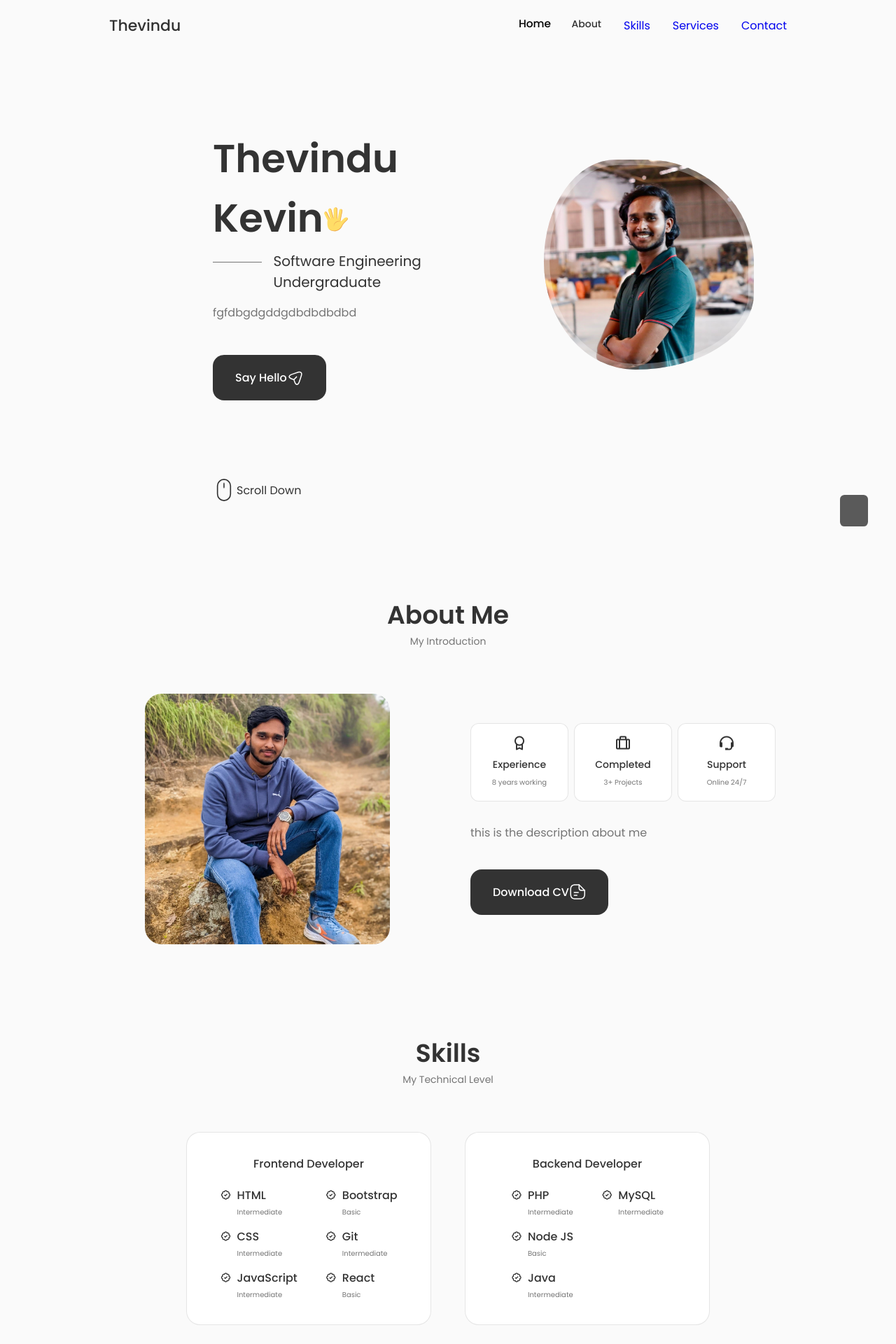
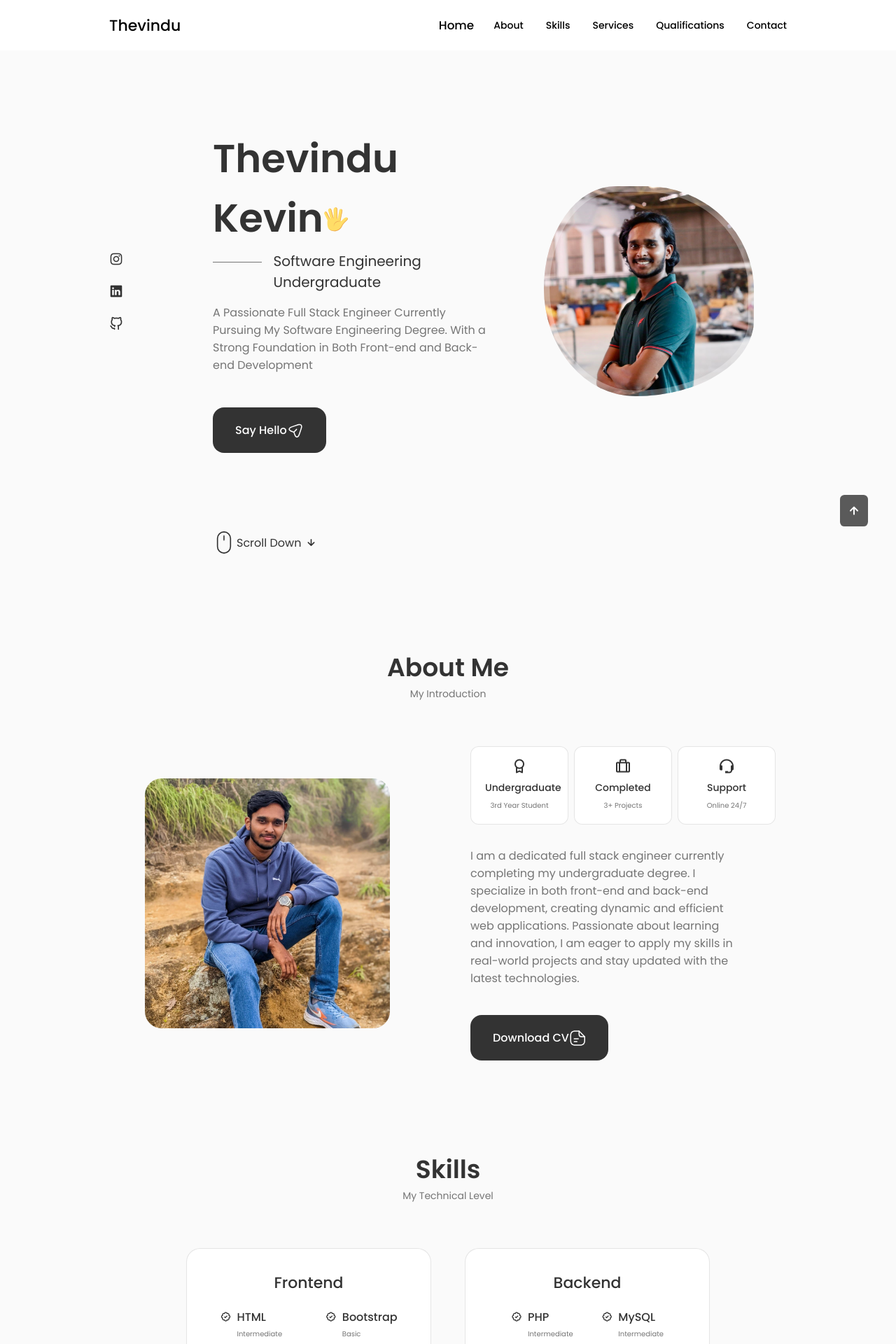
Before and after one commit to ThevinduKevin/Portfolio, a React (Create React App) app in the folder react-first-project/: page / in a window 1280 px wide. Shown: the top 1920 px of the page at 70% size. Built offline with nearby package versions, Linux system fonts and the light colour scheme.

Commit message:
Commit changes

```diff
--- a/react-first-project/src/components/about/About.jsx
+++ b/react-first-project/src/components/about/About.jsx
@@ -1,7 +1,7 @@
 import React from 'react';
 import "./about.css";
 import AboutImg from "../../assets/about.jpg";
-import CV from "../../assets/thevindu-cv.pdf";
+import CV from "../../assets/SE-2020-057-Thevindu.pdf";
 import Info from './Info';
 
 const About = () => {
@@ -16,7 +16,9 @@ const About = () => {
             <div className="about_data">
                 <Info />
 
-                <p className="about_description">this is the description about me</p>
+                <p className="about_description">I am a dedicated full stack engineer currently completing my undergraduate degree.
+                 I specialize in both front-end and back-end development, creating dynamic and efficient web applications. Passionate
+                 about learning and innovation, I am eager to apply my skills in real-world projects and stay updated with the latest technologies.</p>
 
                 <a download="" href={CV} className="button button--flex">Download CV
                   <svg
--- a/react-first-project/src/components/about/Info.jsx
+++ b/react-first-project/src/components/about/Info.jsx
@@ -5,8 +5,8 @@ const info = () => {
     <div className="about_info grid">
         <div className="about_box">
             <i class="bx bx-award about_icon"></i>
-            <h3 className="about_title">Experience</h3>
-            <span className="about_subtitle">8 years working</span>
+            <h3 className="about_title">Undergraduate</h3>
+            <span className="about_subtitle">3rd Year Student</span>
         </div>
 
         <div className="about_box">
--- a/react-first-project/src/components/footer/Footer.jsx
+++ b/react-first-project/src/components/footer/Footer.jsx
@@ -14,7 +14,7 @@ const Footer = () => {
                 </li>
 
                 <li>
-                    <a href="#portfolio" className="footer_link">Projects</a>
+                    <a href="#qualifications" className="footer_link">Projects</a>
                 </li>
             </ul>
 
--- a/react-first-project/src/components/header/Header.jsx
+++ b/react-first-project/src/components/header/Header.jsx
@@ -33,20 +33,26 @@ const Header = () => {
                     </li>
 
                     <li className="nav_item">
-                        <a href="#skills" onClick={() => setActiveNav('#skills')} classNAme={activeNav === "#skills" ? "nav_link active-link" : "nav_link"}>
-                            <i className="uil uil-file-alt nav_icon"></i>Skills
+                        <a href="#skills" onClick={() => setActiveNav('#skills')} className={activeNav === "#skills" ? "nav_link active-link" : "nav_link"} >
+                            <i className="uil uil-user nav_icon"></i>Skills
                         </a>
                     </li>
 
                     <li className="nav_item">
-                        <a href="#services" onClick={() => setActiveNav('#services')} classNAme={activeNav === "#services" ? "nav_link active-link" : "nav_link"}>
-                            <i className="uil uil-briefcase-alt nav_icon"></i>Services
+                        <a href="#services" onClick={() => setActiveNav('#services')} className={activeNav === "#services" ? "nav_link active-link" : "nav_link"} >
+                            <i className="uil uil-user nav_icon"></i>Services
                         </a>
                     </li>
 
                     <li className="nav_item">
-                        <a href="#contact" onClick={() => setActiveNav('#contact')} classNAme={activeNav === "#contact" ? "nav_link active-link" : "nav_link"}>
-                            <i className="uil uil-message nav_icon"></i>Contact
+                        <a href="#qualifications" onClick={() => setActiveNav('#qualifications')} className={activeNav === "#qualifications" ? "nav_link active-link" : "nav_link"} >
+                            <i className="uil uil-user nav_icon"></i>Qualifications
+                        </a>
+                    </li>
+
+                    <li className="nav_item">
+                        <a href="#contact" onClick={() => setActiveNav('#contact')} className={activeNav === "#contact" ? "nav_link active-link" : "nav_link"} >
+                            <i className="uil uil-user nav_icon"></i>Contact
                         </a>
                     </li>
                 </ul>
--- a/react-first-project/src/components/header/header.css
+++ b/react-first-project/src/components/header/header.css
@@ -4,7 +4,7 @@
     top: 0;
     left: 0;
     z-index: var(--z-fixed);
-    background-color: var(--body-color);
+    background-color: white;
 }
 
 .nav{
@@ -16,7 +16,7 @@
 }
 
 .nav_logo, .nav_toggle{
-    color: var(--title-color);
+    color: black;
     font-weight: var(--font-medium);
     font-size: 22px;
 }
@@ -31,7 +31,7 @@
     flex-direction: column;
     align-items: center;
     font-size: var(--small-font-size);
-    color: var(--title-color);
+    color: black;
     font-weight: var(--font-medium);
     transition: .3s;
 }
@@ -42,8 +42,8 @@
 
 /*Active link*/
 .active-link, .nav_link:hover{
-    color: var(--title-color-dark);
-    transform: scale(1.1);
+    color: black;
+    transform: scale(1.2);
 }
 
 .scroll-header{
--- a/react-first-project/src/components/home/Data.jsx
+++ b/react-first-project/src/components/home/Data.jsx
@@ -55,7 +55,7 @@ const Data = () => {
         </svg>
       </h1>
       <h3 className="home_subtitle">Software Engineering Undergraduate </h3>
-      <p className="home_description">fgfdbgdgddgdbdbdbdbd</p>
+      <p className="home_description">A Passionate Full Stack Engineer Currently Pursuing My Software Engineering Degree. With a Strong Foundation in Both Front-end and Back-end Development</p>
 
       <a href="#contact" className="button button--flex">Say Hello
         <svg
--- a/react-first-project/src/components/qualification/Qualification.jsx
+++ b/react-first-project/src/components/qualification/Qualification.jsx
@@ -8,7 +8,7 @@ const Qualification = () => {
         setToggleState(index);
     };
   return (
-    <section className="qualification section">
+    <section className="qualification section" id="qualifications">
         <h2 className="section_title">Qualification</h2>
         <span className="section_subtitle">My Personal Journey</span>
 
@@ -19,7 +19,7 @@ const Qualification = () => {
                 </div>
 
                 <div className={toggleState === 2 ? "qualification_button qualification_active button--flex" : "qualification_button button--flex"} onClick={() => toggleTab(2)}>
-                    <i className="uil uil-briefcase-alt qualification_icon"></i>{" "} Experience
+                    <i className="uil uil-briefcase-alt qualification_icon"></i>{" "} Projects
                 </div>
             </div>
 
@@ -27,10 +27,10 @@ const Qualification = () => {
                 <div className={toggleState === 1 ? "qualification_content qualification_content-active" : "qualification_content"}>
                     <div className="qualification_data">
                         <div>
-                            <h3 className="qualification_title">Web Designnnnnnn</h3>
-                            <span className="qualification_subtitle">Spain - Institute</span>
+                            <h3 className="qualification_title">University of Kelaniya, Sri Lanka</h3>
+                            <span className="qualification_subtitle">Bsc (hons) in Software Engineering</span>
                             <div className="qualification_calender">
-                                <i className="uil uil-calendar-alt"></i> 2021 - Present
+                                <i className="uil uil-calendar-alt"></i> 2022 - 2026
                             </div>
                         </div>
 
@@ -49,20 +49,25 @@ const Qualification = () => {
                         </div>
 
                         <div>
-                            <h3 className="qualification_title">Art Director</h3>
-                            <span className="qualification_subtitle">Spain - Institute</span>
+                            <h3 className="qualification_title">Prince of Wales' College, Moratuwa</h3>
+                            <span className="qualification_subtitle">Advanced Level - AAB</span>
+                            <span className="qualification_subtitle">Ordinary Level - 9A's</span>
                             <div className="qualification_calender">
-                                <i className="uil uil-calendar-alt"></i> 2021 - Present
+                                <i className="uil uil-calendar-alt"></i> 2012 - 2020
                             </div>
                         </div>
                     </div>
+                </div>
 
+
+                <div className={toggleState === 2 ? "qualification_content qualification_content-active" : "qualification_content"}>
                     <div className="qualification_data">
                         <div>
-                            <h3 className="qualification_title">Web Developement</h3>
-                            <span className="qualification_subtitle">Spain - Institute</span>
+                            <h3 className="qualification_title">MenVerse</h3>
+                            <span className="qualification_subtitle">Comprehensive Full Stack E-commerce Web
+                                Application Utilizing HTML, CSS, PHP, MySQL and JavaScript</span>
                             <div className="qualification_calender">
-                                <i className="uil uil-calendar-alt"></i> 2021 - Present
+                                <i className="uil uil-calendar-alt"></i> 2024 March
                             </div>
                         </div>
 
@@ -81,22 +86,20 @@ const Qualification = () => {
                         </div>
 
                         <div>
-                            <h3 className="qualification_title">UX Expert</h3>
-                            <span className="qualification_subtitle">Spain - Institute</span>
+                            <h3 className="qualification_title">Springboot E-commerce Application</h3>
+                            <span className="qualification_subtitle"> Back-end for a Perfume Store's Ecommerce Web Application Using React.js, REST API, Java Springboot, PostgreSQL and JWT</span>
                             <div className="qualification_calender">
-                                <i className="uil uil-calendar-alt"></i> 2021 - Present
+                                <i className="uil uil-calendar-alt"></i> 2024 March
                             </div>
                         </div>
                     </div>
-                </div>
 
-                <div className={toggleState === 2 ? "qualification_content qualification_content-active" : "qualification_content"}>
                     <div className="qualification_data">
                         <div>
-                            <h3 className="qualification_title">Web Design</h3>
-                            <span className="qualification_subtitle">Spain - Institute</span>
+                            <h3 className="qualification_title">Fitness-Tracker</h3>
+                            <span className="qualification_subtitle">A MERN Stack Application for track Exercise Shcedule</span>
                             <div className="qualification_calender">
-                                <i className="uil uil-calendar-alt"></i> 2021 - Present
+                                <i className="uil uil-calendar-alt"></i> 2024 June
                             </div>
                         </div>
 
@@ -115,42 +118,10 @@ const Qualification = () => {
                         </div>
 
                         <div>
-                            <h3 className="qualification_title">Art Director</h3>
-                            <span className="qualification_subtitle">Spain - Institute</span>
+                            <h3 className="qualification_title">Airline Management System</h3>
+                            <span className="qualification_subtitle">An Airport Managment System Using Java, MySQL and OOP Concepts</span>
                             <div className="qualification_calender">
-                                <i className="uil uil-calendar-alt"></i> 2021 - Present
-                            </div>
-                        </div>
-                    </div>
-
-                    <div className="qualification_data">
-                        <div>
-                            <h3 className="qualification_title">Web Developement</h3>
-                            <span className="qualification_subtitle">Spain - Institute</span>
-                            <div className="qualification_calender">
-                                <i className="uil uil-calendar-alt"></i> 2021 - Present
-                            </div>
-                        </div>
-
-                        <div>
-                            <span className="qualification_rounder"></span>
-                            <span className="qualification_line"></span>
-                        </div>
-                    </div>
-
-                    <div className="qualification_data">
-                        <div></div>
-
-                        <div>
-                            <span className="qualification_rounder"></span>
-                            <span className="qualification_line"></span>
-                        </div>
-
-                        <div>
-                            <h3 className="qualification_title">UX Expert</h3>
-                            <span className="qualification_subtitle">Spain - Institute</span>
-                            <div className="qualification_calender">
-                                <i className="uil uil-calendar-alt"></i> 2021 - Present
+                                <i className="uil uil-calendar-alt"></i> 2024 June
                             </div>
                         </div>
                     </div>
--- a/react-first-project/src/components/services/Services.jsx
+++ b/react-first-project/src/components/services/Services.jsx
@@ -16,7 +16,7 @@ const Services = () => {
             <div className="services_content">
               <div>
                 <i className="uil uil-web-grid services_icon"></i>
-                <h3 className="services_title">Product <br/> Designer</h3>
+                <h3 className="services_title">Backend <br/> Developer</h3>
               </div>
 
             <span className="services_button" onClick={() => toggleTab(1)}>View More <i className="uil uil-arrow-right services_button-icon"></i></span>
@@ -86,7 +86,7 @@ const Services = () => {
             <div className="services_content">
               <div>
                 <i className="uil uil-edit services_icon"></i>
-                <h3 className="services_title">Visual <br/> Designer</h3>
+                <h3 className="services_title">Frontend <br/> Developer</h3>
               </div>
 
             <span onClick={() => toggleTab(3)} className="services_button">View More <i className="uil uil-arrow-right services_button-icon"></i></span>
--- a/react-first-project/src/components/skills/Backend.jsx
+++ b/react-first-project/src/components/skills/Backend.jsx
@@ -3,7 +3,7 @@ import React from 'react';
 const Backend = () => {
   return (
     <div className="skills_content">
-        <h3 className="skills_title">Backend Developer</h3>
+        <h3 className="skills_title">Backend</h3>
 
         <div className="skills_box">
             <div className="skills_group">
--- a/react-first-project/src/components/skills/Frontend.jsx
+++ b/react-first-project/src/components/skills/Frontend.jsx
@@ -3,7 +3,7 @@ import React from 'react'
 const Frontend = () => {
   return (
     <div className="skills_content">
-        <h3 className="skills_title">Frontend Developer</h3>
+        <h3 className="skills_title">Frontend</h3>
 
         <div className="skills_box">
             <div className="skills_group">
@@ -49,15 +49,6 @@ const Frontend = () => {
                     <i class='bx bx-badge-check'></i>
 
                     <div>
-                        <h3 className="skills_name">Git</h3>
-                        <span className="skills_level">Intermediate</span>
-                    </div>
-                </div>
-
-                <div className="skills_data">
-                    <i class='bx bx-badge-check'></i>
-
-                    <div>
                         <h3 className="skills_name">React</h3>
                         <span className="skills_level">Basic</span>
                     </div>
--- a/react-first-project/src/components/skills/skills.css
+++ b/react-first-project/src/components/skills/skills.css
@@ -12,7 +12,7 @@
 }
 
 .skills_title{
-    font-size: var(--normal-font-size);
+    font-size: 22px;
     font-weight: var(--font-medium);
     text-align: center;
     margin-bottom: var(--mb-1-5);
```
Also changed, not shown: 2 other files (tests, documents, lock files or other folders).
